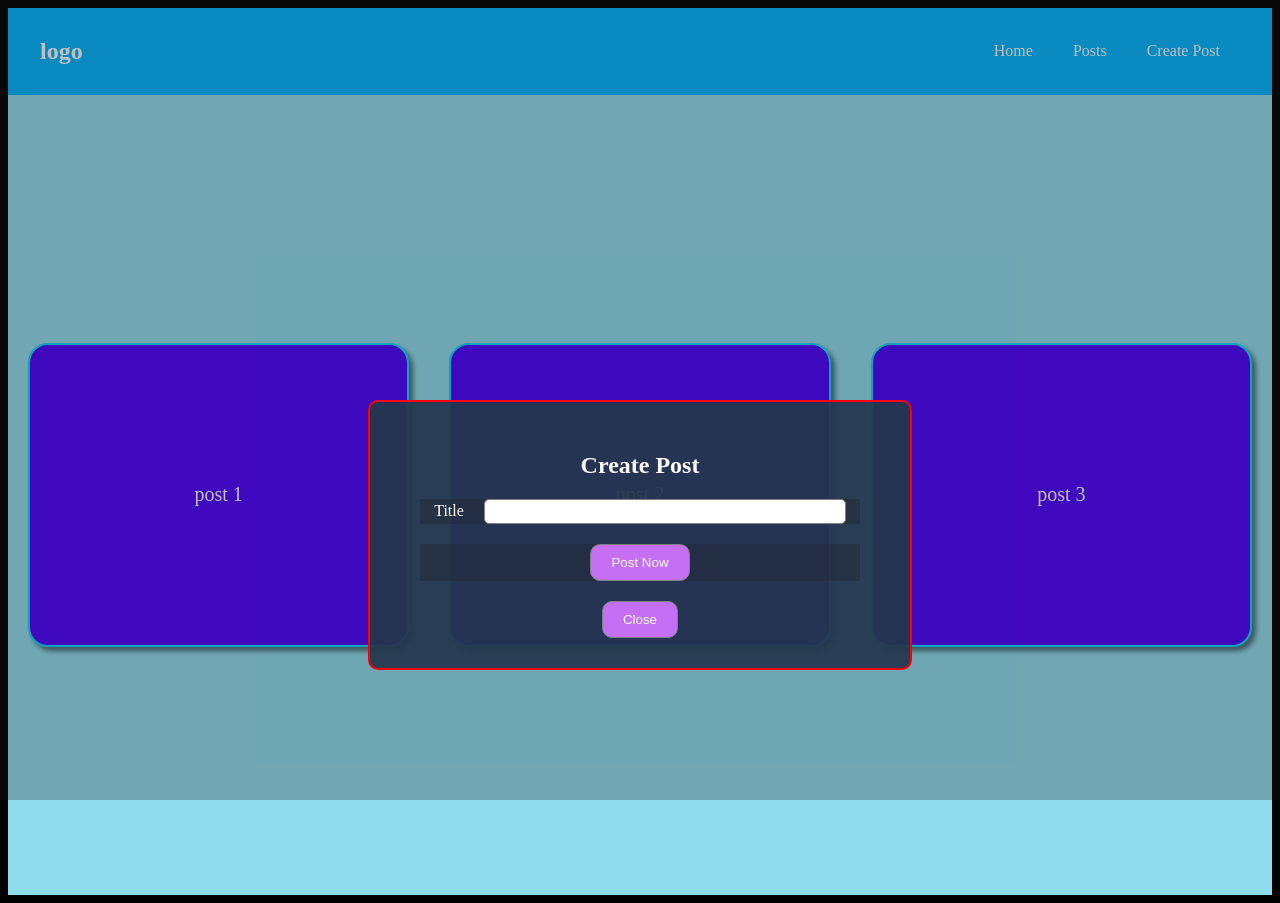
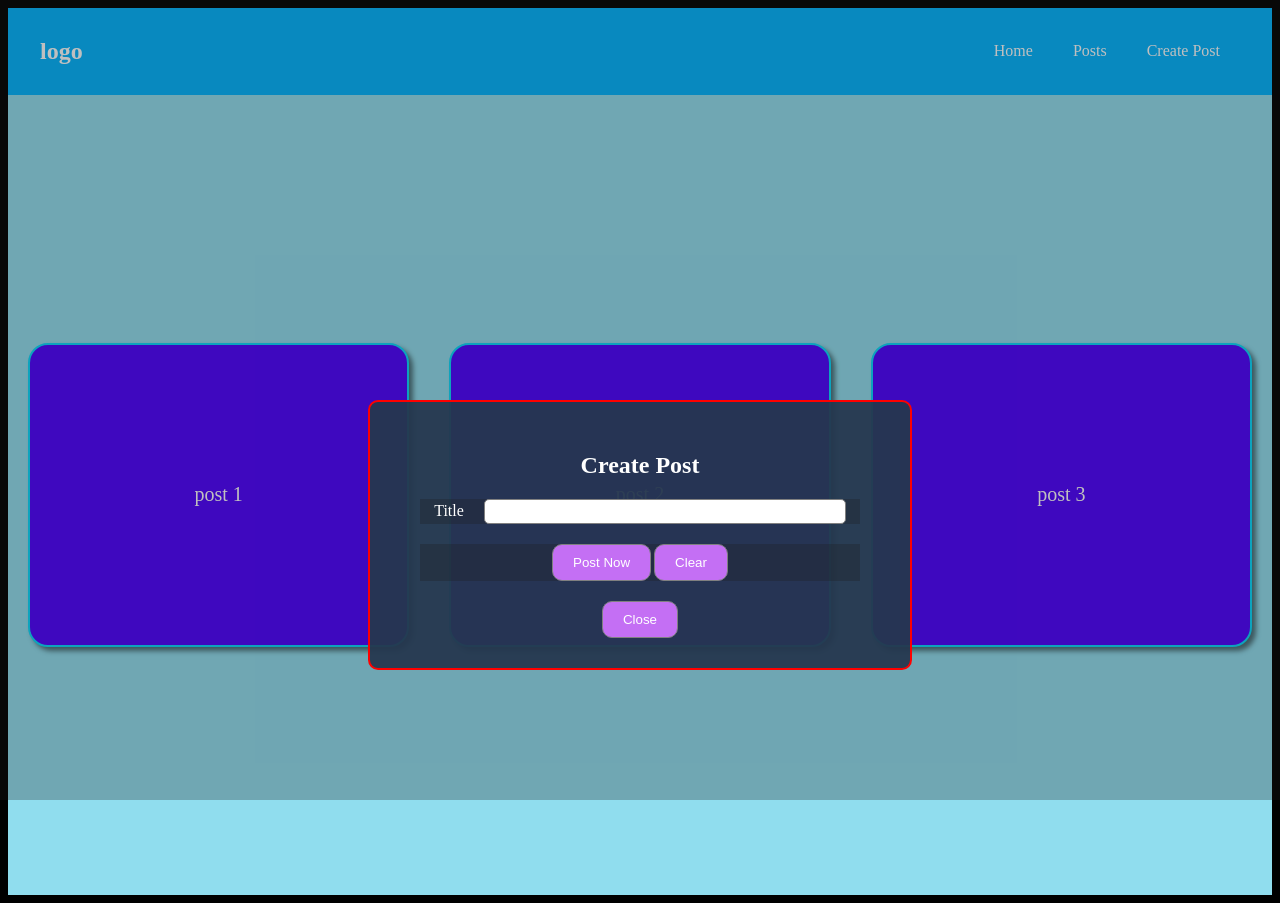
Before and after one commit to kar3a-A/Nodejs-course, a React (Vite) app: page / in a window 1280 px wide. Both pictures are taken after a click on the item "Create Post". Built offline with nearby package versions, Linux system fonts and the light colour scheme.

Commit message:
two way data binding with value= {} and onchange={}

```diff
--- a/src/components/PostForm/PostForm.jsx
+++ b/src/components/PostForm/PostForm.jsx
@@ -9,11 +9,15 @@ const PostForm = () => {
         <h2>Create Post</h2>
         <div className={styles.formControl}>
             <label htmlFor="">Title</label>
-            <input type="text" onChange={(e)=> settitle(e.target.value)}/>
+            <input type="text" onChange={(e)=> settitle(e.target.value)} value={title}/>
         </div>
         <p>{title}</p>
+
         <div className={styles.formControl}>
-            <button >Post Now</button>
+            <button style={{marginRight:3}}>
+              Post Now
+            </button>
+            <button type='button' onClick={()=>settitle(" ")}>Clear</button>
         </div>
       </form>
     </>
```
